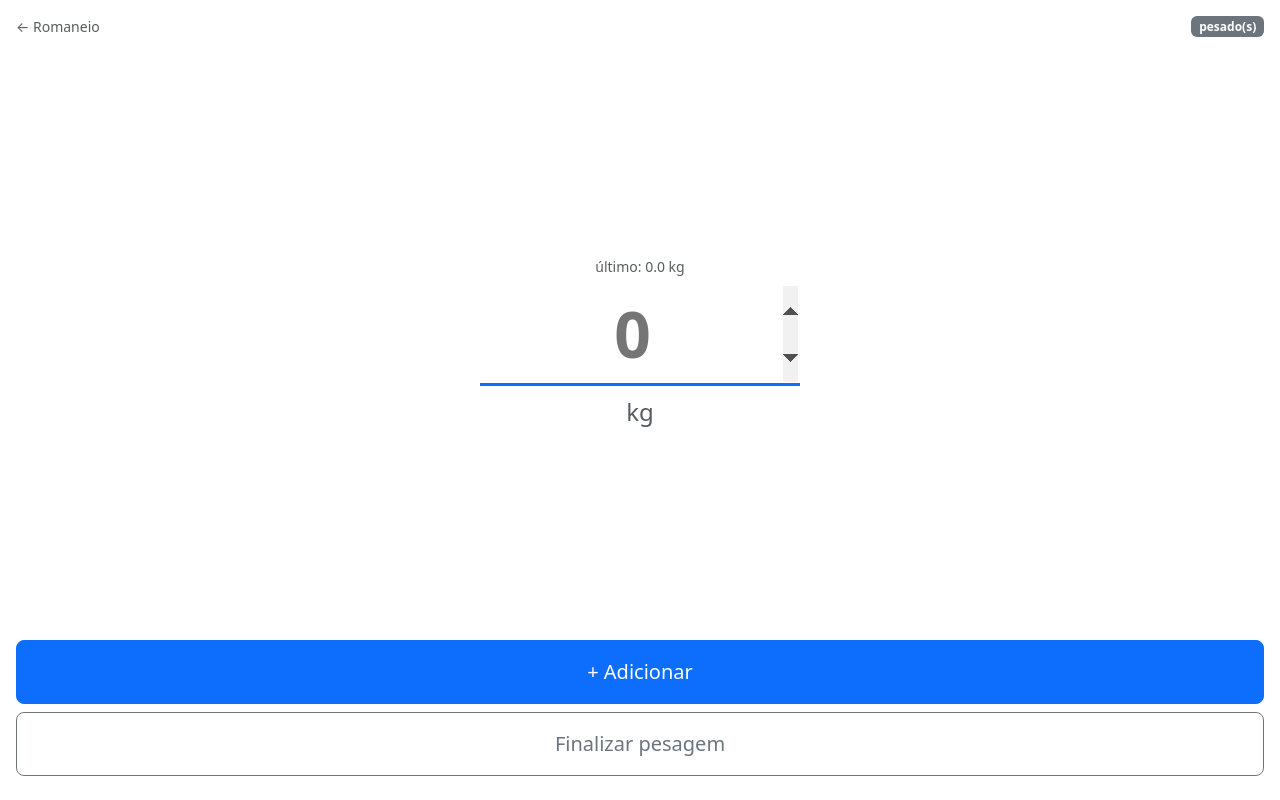
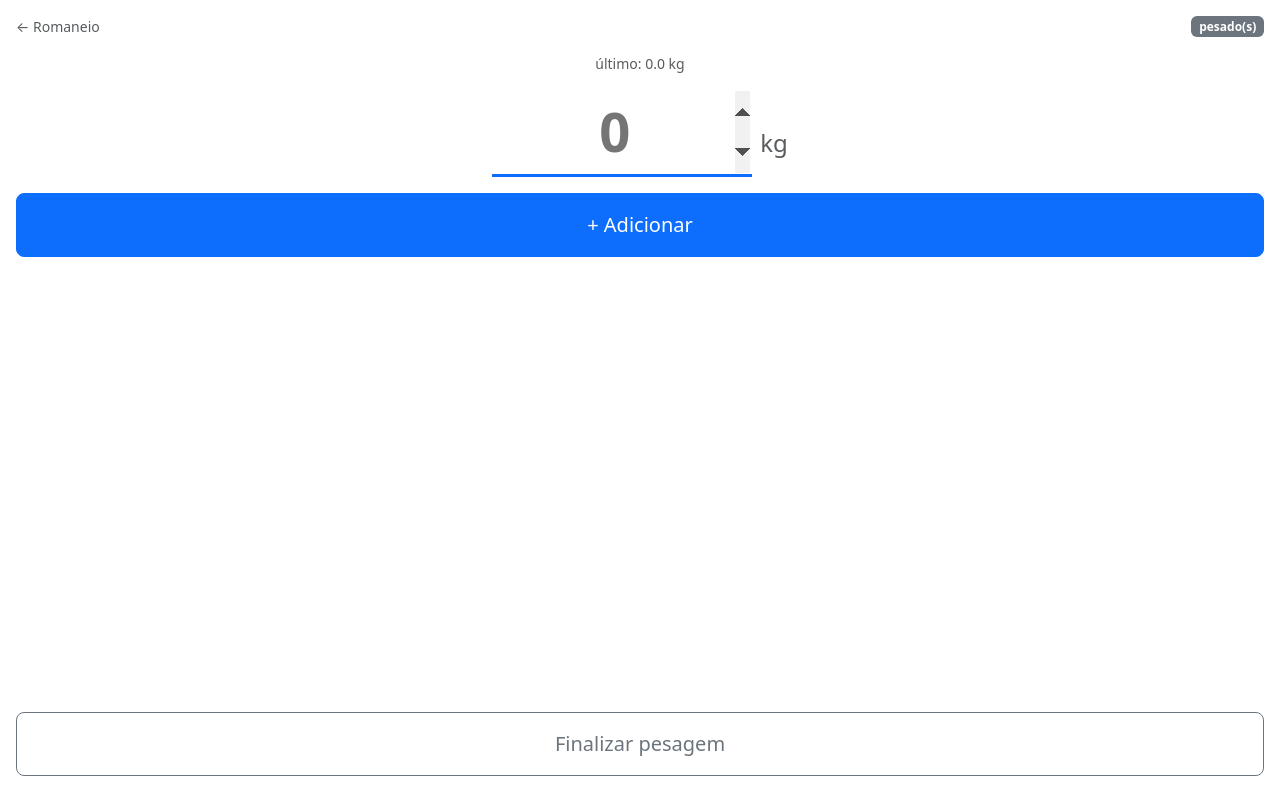
Before and after one commit to eudoxiamoura/GCB-Rondoboi, a Flask app: template app/templates/romaneio_pesar.html in a window 1280 px wide. Run offline with Flask 3, Linux system fonts and the light colour scheme; the template is opened without the code that fills it, so the values that code supplies are empty.

Commit message:
Ajusta tela de pesagem para o teclado numérico não cobrir o botão
Campo de peso e botão "Adicionar" ficam agrupados no topo da tela
(não dependem de espaço embaixo, onde o teclado abre). O Enter do
teclado numérico agora também lança o peso direto.

```diff
--- a/app/templates/romaneio_pesar.html
+++ b/app/templates/romaneio_pesar.html
@@ -15,8 +15,8 @@
     body { display: flex; flex-direction: column; background: #fff; }
     .peso-input {
       width: 100%;
-      max-width: 320px;
-      font-size: 4rem;
+      max-width: 260px;
+      font-size: 3.4rem;
       font-weight: 700;
       text-align: center;
       background: transparent;
@@ -28,9 +28,9 @@
   </style>
 </head>
 <body>
-  <div class="d-flex flex-column" style="flex:1;min-height:100vh;padding:16px;">
+  <div class="d-flex flex-column" style="flex:1;min-height:100vh;min-height:100dvh;padding:16px;">
 
-    <div class="d-flex justify-content-between align-items-center mb-2">
+    <div class="d-flex justify-content-between align-items-center mb-3">
       <a href="{{ url_for('romaneio.index') }}" class="text-decoration-none text-muted small">
         ← Romaneio {{ romaneio.numero }}
       </a>
@@ -45,27 +45,33 @@
       {% endif %}
     {% endwith %}
 
-    <!-- Espaço 1: digitar o peso + Espaço 2: adicionar -->
-    <form method="post" action="{{ url_for('romaneio.adicionar_peso', romaneio_id=romaneio.id) }}" class="d-flex flex-column flex-fill">
-      <div class="flex-fill d-flex flex-column align-items-center justify-content-center gap-2">
-        {% if ultimo_peso is not none %}
-        <div class="text-muted small">último: {{ "%.1f"|format(ultimo_peso) }} kg</div>
-        {% endif %}
+    <!-- Espaço 1: digitar o peso + Espaço 2: adicionar — agrupados no topo,
+         pra não ficarem atrás do teclado numérico quando ele abre. -->
+    <form id="form-peso" method="post" action="{{ url_for('romaneio.adicionar_peso', romaneio_id=romaneio.id) }}" class="d-flex flex-column align-items-center gap-3">
+      {% if ultimo_peso is not none %}
+      <div class="text-muted small">último: {{ "%.1f"|format(ultimo_peso) }} kg</div>
+      {% endif %}
+
+      <div class="d-flex align-items-baseline gap-2">
         <input
           type="number"
           step="0.1"
           inputmode="decimal"
+          enterkeyhint="done"
           name="peso"
+          id="peso-input"
           class="peso-input"
           placeholder="0"
           autofocus
           required
         >
-        <div class="text-muted fs-4">kg</div>
+        <span class="text-muted fs-4">kg</span>
       </div>
 
-      <button type="submit" class="btn btn-primary btn-lg py-3 mb-2">+ Adicionar</button>
+      <button type="submit" class="btn btn-primary btn-lg w-100 py-3">+ Adicionar</button>
     </form>
+
+    <div class="flex-fill"></div>
 
     <!-- Espaço 3: finalizar a pesagem -->
     <form method="post" action="{{ url_for('romaneio.finalizar', romaneio_id=romaneio.id) }}"
@@ -74,5 +80,16 @@
     </form>
 
   </div>
+
+  <script>
+    // Deixa o "Enter"/"OK" do teclado numérico lançar o peso direto,
+    // sem precisar tocar no botão (que pode ficar coberto pelo teclado).
+    document.getElementById("peso-input").addEventListener("keydown", function (event) {
+      if (event.key === "Enter") {
+        event.preventDefault();
+        document.getElementById("form-peso").requestSubmit();
+      }
+    });
+  </script>
 </body>
 </html>
```
